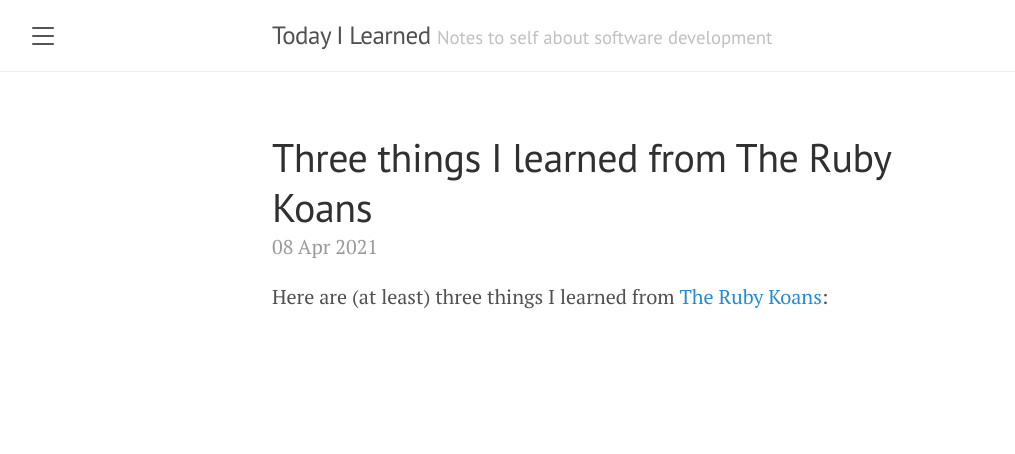
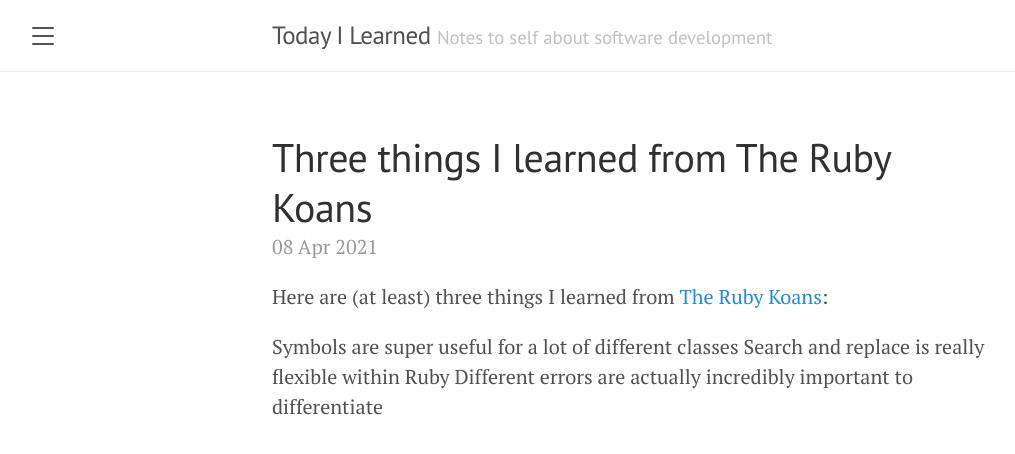
Before and after one commit to yanyuliu92/til, a Jekyll site: the page built from _posts/2021-04-08-three-things-i-learned-from-the-ruby-koans.md, in a window 1280 px wide. Shown: the top 454 px of the page, without its empty margins (8-1023 px from the left). Built offline with Jekyll 4.4.1, drawn with Linux system fonts in a browser that asks for light colours.

Commit message:
Update 2021-04-08-three-things-i-learned-from-the-ruby-koans.md

```diff
--- a/_posts/2021-04-08-three-things-i-learned-from-the-ruby-koans.md
+++ b/_posts/2021-04-08-three-things-i-learned-from-the-ruby-koans.md
@@ -4,3 +4,7 @@ title: Three things I learned from The Ruby Koans
 ---
 
 Here are (at least) three things I learned from [The Ruby Koans](http://rubykoans.com/):
+
+Symbols are super useful for a lot of different classes
+Search and replace is really flexible within Ruby
+Different errors are actually incredibly important to differentiate
```
